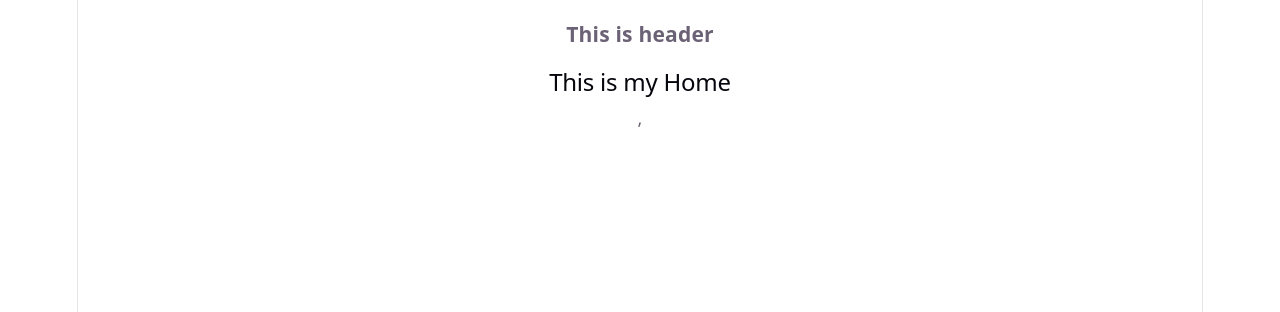
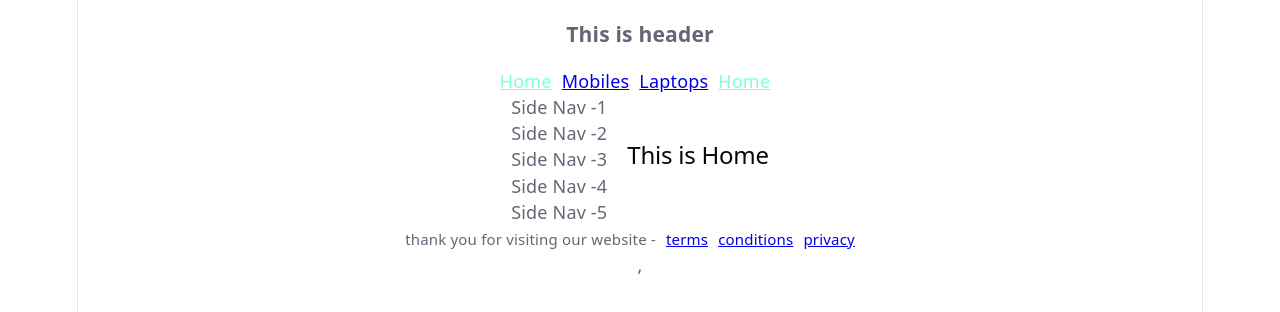
Before and after one commit to Saharier36/Intro-to-React-Router, a React (Vite) app: page / in a window 1280 px wide. Shown: the top 312 px of the page. Built offline with nearby package versions, Linux system fonts and the light colour scheme.

Commit message:
explore outlet, link and navlink

```diff
--- /dev/null
+++ b/src/components/Footer/Footer.css
@@ -0,0 +1,6 @@
+small {
+    margin-right: 10px;
+}
+small a {
+    margin-right: 10px;
+}
--- /dev/null
+++ b/src/components/Footer/Footer.jsx
@@ -0,0 +1,16 @@
+import React from 'react';
+import './Footer.css'
+const Footer = () => {
+    return (
+      <div>
+        <small>thank you for visiting our website -</small>
+        <small>
+          <a href="/">terms</a>
+          <a href="/">conditions</a>
+          <a href="/">privacy</a>
+        </small>
+      </div>
+    );
+};
+
+export default Footer;
--- /dev/null
+++ b/src/components/Header/Header.css
@@ -0,0 +1,6 @@
+nav a {
+    margin-right: 10px;
+}
+nav a.active {
+    color: aquamarine;
+}
--- a/src/components/Header/Header.jsx
+++ b/src/components/Header/Header.jsx
@@ -1,9 +1,17 @@
 import React from 'react';
+import { NavLink } from 'react-router';
+import './Header.css'
 
 const Header = () => {
     return (
         <div>
             <h3>This is header</h3>
+            <nav>
+                <NavLink to="/">Home</NavLink>
+                <NavLink to="/mobiles">Mobiles</NavLink>
+                <NavLink to="/laptops">Laptops</NavLink>
+                <NavLink to="/">Home</NavLink>
+            </nav>
         </div>
     );
 };
--- a/src/components/Home/Home.jsx
+++ b/src/components/Home/Home.jsx
@@ -3,7 +3,7 @@
 const Home = () => {
     return (
         <div>
-            <h2>This is my Home</h2>
+            <h2>This is Home</h2>
         </div>
     );
 };
--- /dev/null
+++ b/src/components/Laptops/Laptops.jsx
@@ -0,0 +1,11 @@
+import React from 'react';
+
+const Laptops = () => {
+    return (
+        <div>
+            <h2>This is Laptop</h2>
+        </div>
+    );
+};
+
+export default Laptops;
--- /dev/null
+++ b/src/components/Root/Root.css
@@ -0,0 +1,6 @@
+.root-main{
+    display: flex;
+    justify-content: center;
+    align-items: center;
+    gap: 20px;
+}
--- a/src/components/Root/Root.jsx
+++ b/src/components/Root/Root.jsx
@@ -1,13 +1,20 @@
 import React from 'react';
 import Header from '../Header/Header';
 import { Outlet } from 'react-router';
+import Footer from '../Footer/Footer';
+import Sidebar from '../Sidebar/Sidebar';
+import './Root.css'
 
 const Root = () => {
     return (
-        <div>
-            <Header></Header>
-            <Outlet></Outlet>
+      <div>
+        <Header></Header>
+        <div className='root-main'>
+          <Sidebar></Sidebar>
+          <Outlet></Outlet>
         </div>
+        <Footer></Footer>
+      </div>
     );
 };
 
--- /dev/null
+++ b/src/components/Sidebar/Sidebar.jsx
@@ -0,0 +1,15 @@
+import React from 'react';
+
+const Sidebar = () => {
+    return (
+        <aside>
+            <p>Side Nav -1</p>
+            <p>Side Nav -2</p>
+            <p>Side Nav -3</p>
+            <p>Side Nav -4</p>
+            <p>Side Nav -5</p>
+        </aside>
+    );
+};
+
+export default Sidebar;
--- a/src/main.jsx
+++ b/src/main.jsx
@@ -7,6 +7,7 @@
 import Root from './components/Root/Root.jsx';
 import Home from './components/Home/Home.jsx';
 import Mobiles from './components/Mobiles/Mobiles.jsx';
+import Laptops from './components/Laptops/Laptops.jsx';
 
 const router = createBrowserRouter([
   {
@@ -14,7 +15,8 @@
     Component: Root,
     children: [
       {index: true, Component: Home},
-      {path: 'mobiles', Component: Mobiles}
+      {path: 'mobiles', Component: Mobiles},
+      {path: 'laptops', Component: Laptops}
     ]
   },
   {
```
Also changed, not shown: 2 other files (tests, documents, lock files or other folders).
